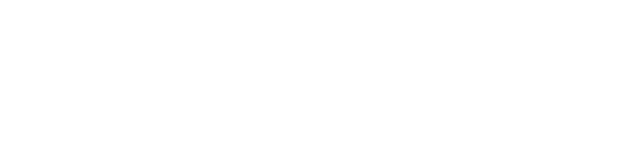
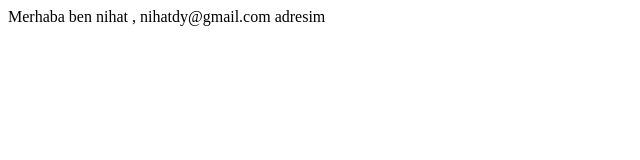
Before and after one commit to acunmedyaakademi/bora-kerem-ortak-calisma, a plain HTML site: page iletisim.html in a window 1280 px wide. Shown: the whole page, without its empty margins (0-640 px from the left). Drawn offline with Linux system fonts and the light colour scheme.

Commit message:
bora branch'inden iletişim bilgisi eklendi

```diff
--- a/iletisim.html
+++ b/iletisim.html
@@ -6,6 +6,6 @@
   <title>İletişim</title>
 </head>
 <body>
-
+  Merhaba ben nihat , nihatdy@gmail.com adresim
 </body>
 </html>
```
